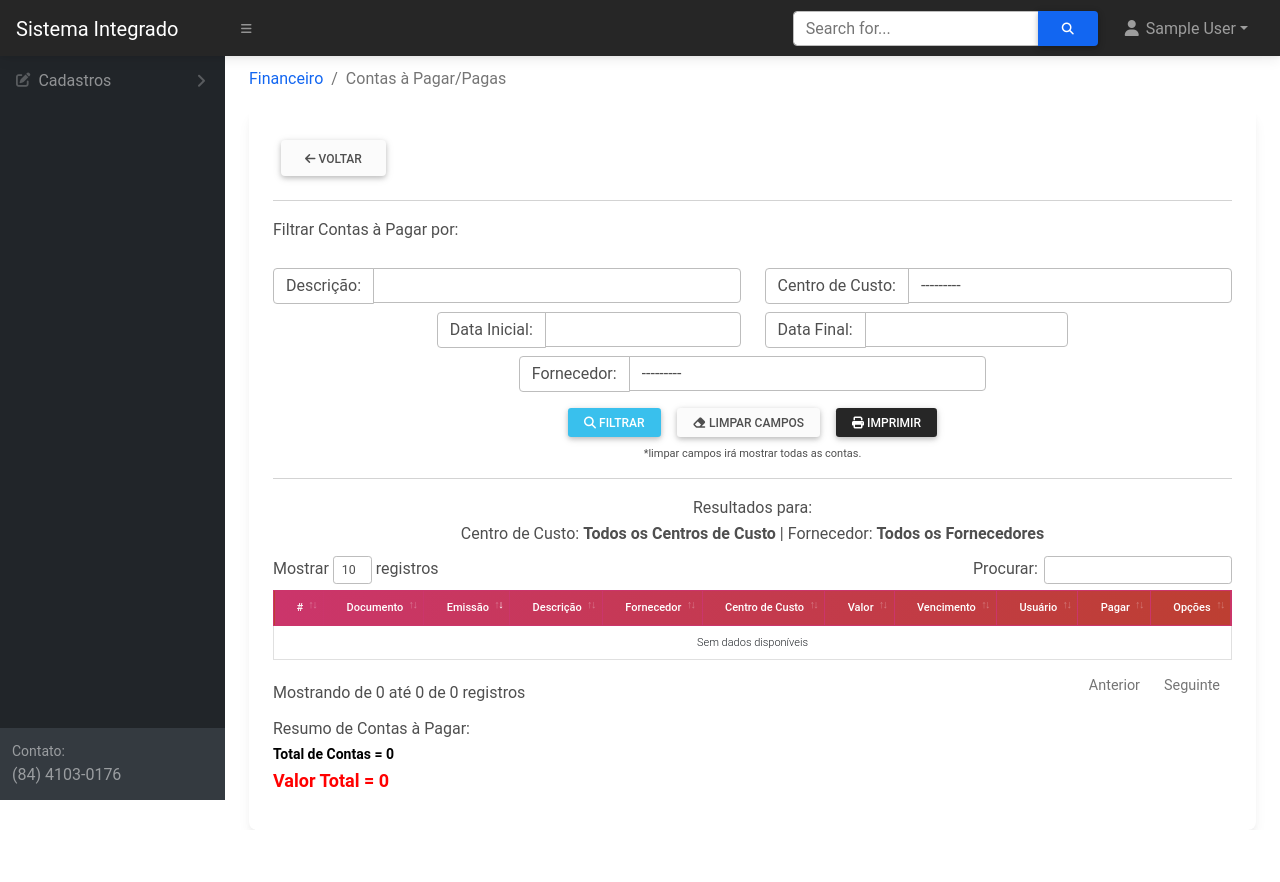
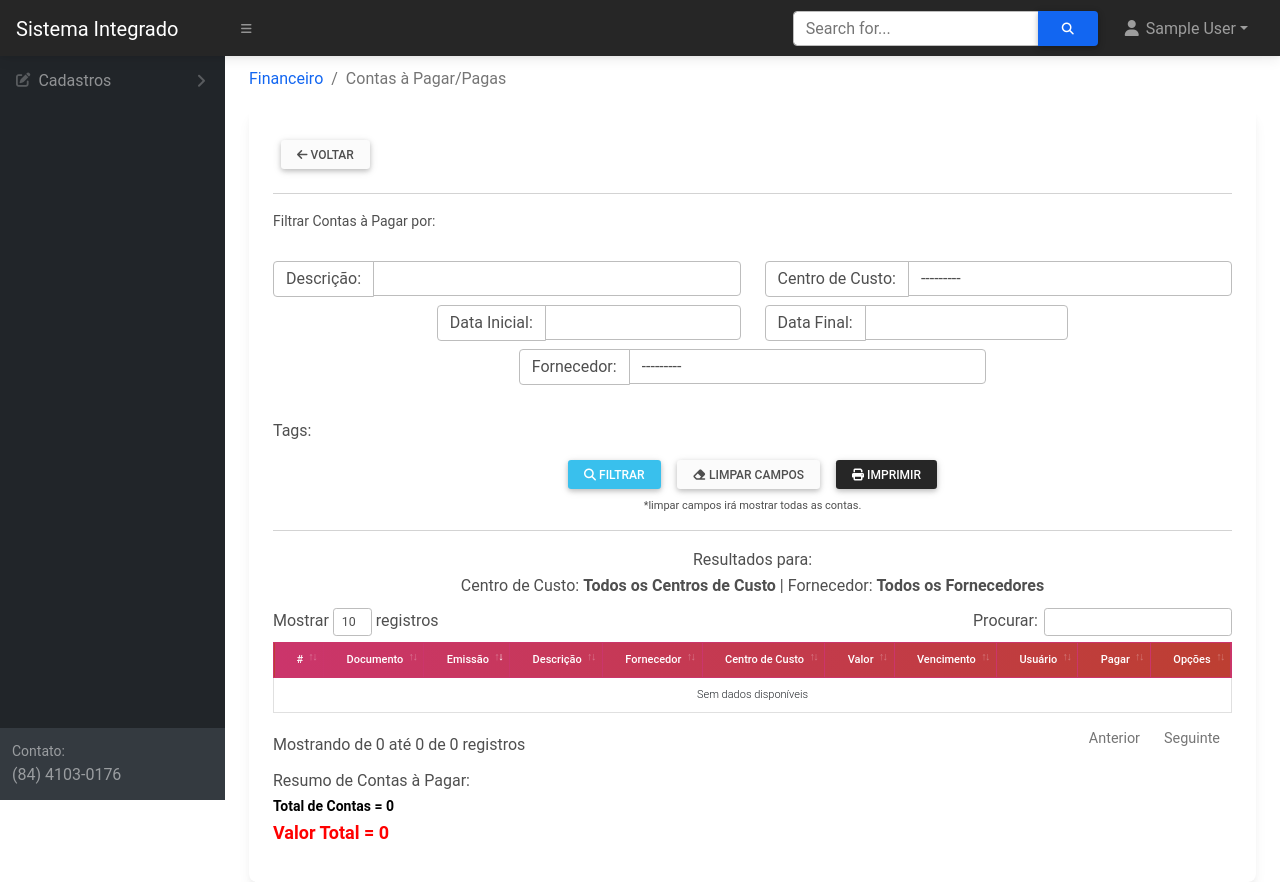
Before and after one commit to endjack/simoERP, a Django app: page /relatorios/financeiro/contas-a-pagar in a window 1280 px wide. Before the commit the page ends 800 px from the top, so only its background shows below. Run offline with Django 3.2, Linux system fonts and the light colour scheme; the visitor is signed in with stand-in values (Sample User, id 1); data that the repository does not hold is empty; some libraries are stand-ins or nearby versions.

Commit message:
Add Filter TAG

```diff
--- a/financeiro/filters.py
+++ b/financeiro/filters.py
@@ -11,11 +11,11 @@ class ContasFilter(django_filters.FilterSet):
     descricao = django_filters.CharFilter(lookup_expr='icontains')
     data_inicial = DateFilter(field_name="vencimento", lookup_expr='gte')
     data_final = DateFilter(field_name="vencimento", lookup_expr='lte')
-
+    tags = MultiSelectField(choices=tuple(TagConta.objects.values_list('pk', 'nome')))
 
     class Meta:
         model = ContaPagamento
-        fields = ['descricao','centro_de_custo','fornecedor',]
+        fields = ['descricao','centro_de_custo','fornecedor','tags']
 
 class ContasPagasFilter(django_filters.FilterSet):
     descricao = django_filters.CharFilter(field_name="conta__descricao", lookup_expr='icontains')
--- a/financeiro/forms.py
+++ b/financeiro/forms.py
@@ -4,7 +4,7 @@ from .models import *
 
 class ContaPagamentoForm(forms.ModelForm):
     valor = forms.DecimalField(max_digits=20, decimal_places=2, localize=True)
-    # tags = MultiSelectField(choices=tuple(TagConta.objects.values_list('pk', 'nome')))
+    tags = MultiSelectField(choices=tuple(TagConta.objects.values_list('pk', 'nome')))
     class Meta:
         model = ContaPagamento
         fields = '__all__'
--- a/simo/templates/financeiro/contas-resumos.html
+++ b/simo/templates/financeiro/contas-resumos.html
@@ -108,6 +108,7 @@
                 <option value="2" {% if dados_banco %} selected{% endif %}>Dados para Pagamento? SIM </option>
             </select>
         </div>
+
     </div>
 
     <div class="d-flex justify-content-end">
--- a/simo/templates/financeiro/relatorios-contas-a-pagar.html
+++ b/simo/templates/financeiro/relatorios-contas-a-pagar.html
@@ -35,12 +35,12 @@
 
 <div class="d-flex flex-row bd-highlight">
     <div class="">
-            <a href="" class="btn btn-light m-2"><i class="fas fa-arrow-left"></i> Voltar</a>
+            <a href="" class="btn btn-sm btn-light m-2"><i class="fas fa-arrow-left"></i> Voltar</a>
     </div>
 </div>
 
 <hr>
-<div class="row"><span style="font-size:16px;"> Filtrar Contas à Pagar por:</span> <br><br>
+<div class="row"><span style="font-size:14px;"> Filtrar Contas à Pagar por:</span> <br><br>
 </div>
 
 <form method="get" id="form_filtro">
@@ -88,6 +88,18 @@
                 <div class="input-group-text">Fornecedor:</div>
                 {% render_field filter.form.fornecedor class="form-control" name="fornecedor"%}
             </div>
+        </div>
+    </div>
+    <br>
+     Tags:
+    <div class="form-group row mb-2 d-flex justify-content-center">
+            <div class="d-flex flex-wrap ">
+            {% for value, text in filter.form.tags.field.choices %}
+            <div class="ui slider checkbox mx-2">
+                <input id="id_tags_{{ forloop.counter0 }}" name="{{ filter.form.tags.name }}" type="checkbox" value="{{ value }}"{% if value in checked_tags %} checked="checked"{% endif %}>
+                <label for="id_tags_{{ forloop.counter0 }}">{{ text }}</label>
+            </div>
+            {% endfor %}
         </div>
     </div>
 
```
